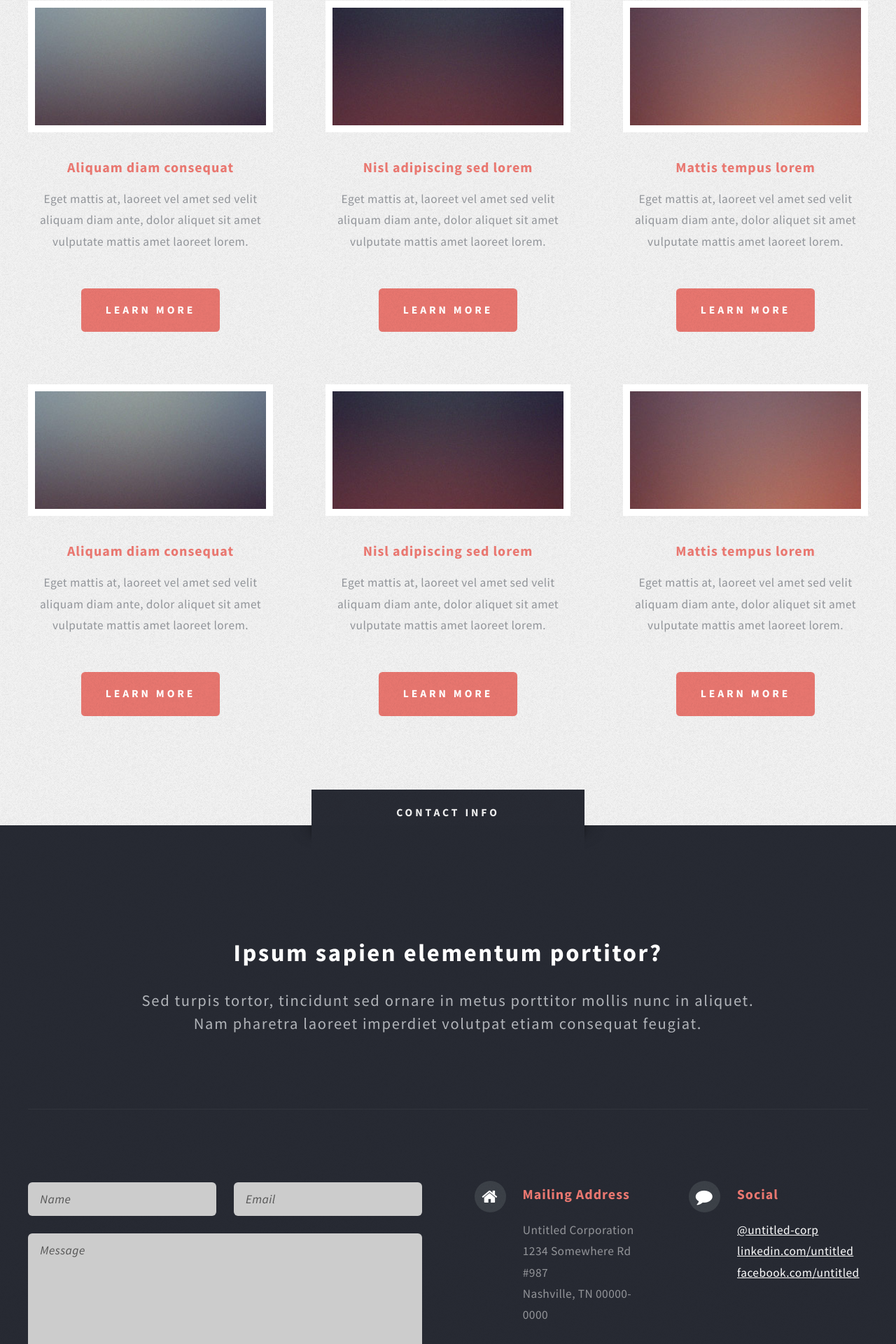
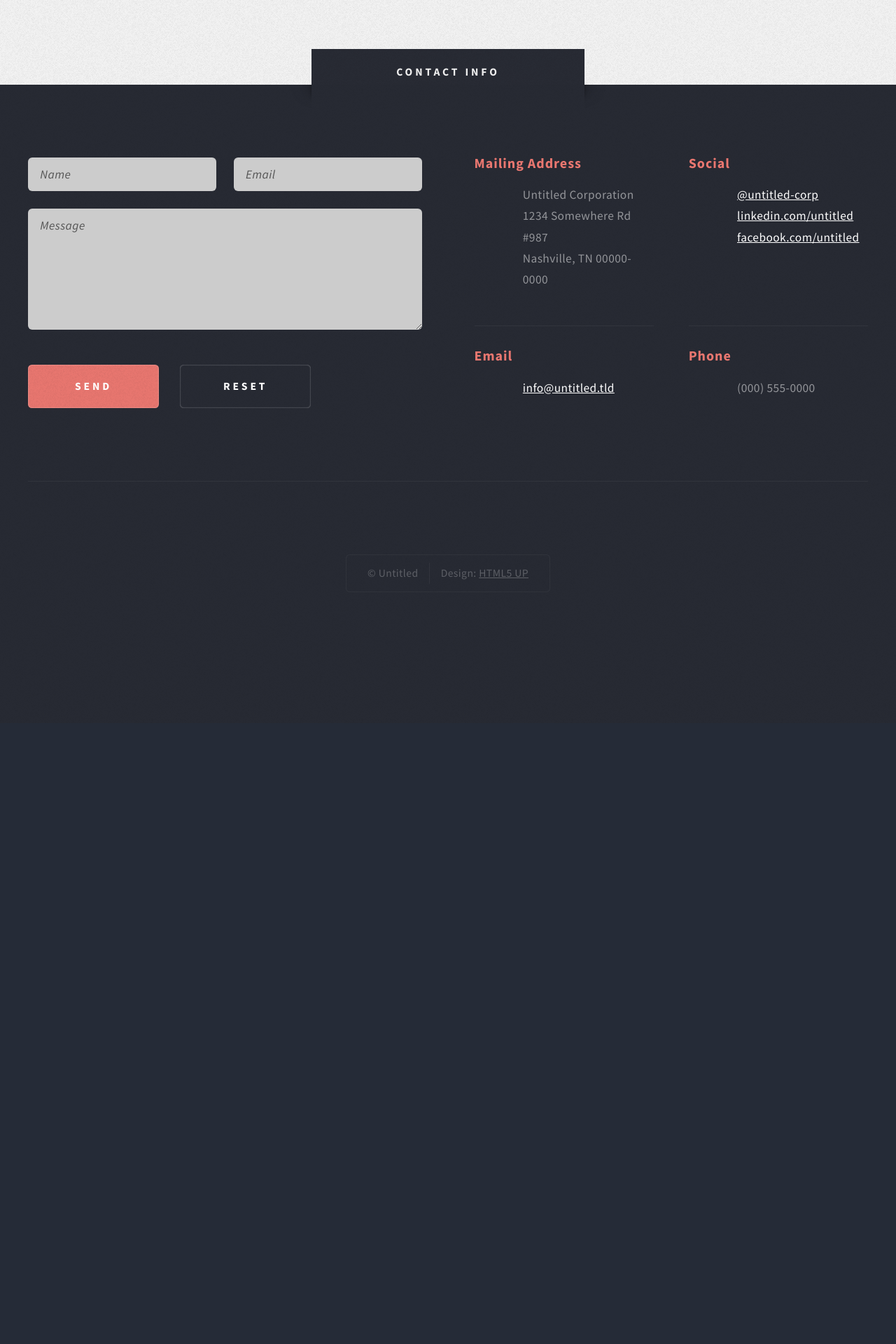
Before and after one commit to yamilburgos/mainSite, a PHP site: page / in a window 1280 px wide. Shown: the part 2360-4280 px from the top of the page at 70% size. After the commit the page ends 3192 px from the top, so only its background shows below. Run offline with PHP 8.4, Linux system fonts and the light colour scheme; some libraries are stand-ins or nearby versions.

Commit message:
Altering index.html style formatting

```diff
--- a/assets/css/main.css
+++ b/assets/css/main.css
@@ -1,14 +1,6 @@
 @import url("https://fonts.googleapis.com/css?family=Source+Sans+Pro:400,400italic,700,900");
-@import url("font-awesome.min.css");
-
-/*
-	Escape Velocity by HTML5 UP
-	html5up.net | @ajlkn
-	Free for personal and commercial use under the CCA 3.0 license (html5up.net/license)
-*/
 
 /* Reset */
-
 	html, body, div, span, applet, object, iframe, h1, h2, h3, h4, h5, h6, p, blockquote, pre, a, abbr, acronym, address, big, cite, code, del, dfn, em, img, ins, kbd, q, s, samp, small, strike, strong, sub, sup, tt, var, b, u, i, center, dl, dt, dd, ol, ul, li, fieldset, form, label, legend, table, caption, tbody, tfoot, thead, tr, th, td, article, aside, canvas, details, embed, figure, figcaption, footer, header, hgroup, menu, nav, output, ruby, section, summary, time, mark, audio, video {
 		margin: 0;
 		padding: 0;
@@ -1496,28 +1488,6 @@
 			background: #2f333b url("images/overlay.png");
 			border-radius: 1em;
 			text-align: center;
-		}
-
-/* Icons */
-
-	.icon {
-		text-decoration: none;
-	}
-
-		.icon:before {
-			display: inline-block;
-			font-family: FontAwesome;
-			font-size: 1.25em;
-			text-decoration: none;
-			font-style: normal;
-			font-weight: normal;
-			line-height: 1;
-			-webkit-font-smoothing: antialiased;
-			-moz-osx-font-smoothing: grayscale;
-		}
-
-		.icon > .label {
-			display: none;
 		}
 
 /* Wrappers */
@@ -2597,10 +2567,6 @@
 				padding: 6em 2em 6em 2em;
 			}
 
-			#footer-wrapper {
-				padding-top: 3em;
-			}
-
 			#footer-wrapper .feature-list section {
 				border-top-color: #eee;
 				border-top-color: rgba(255, 255, 255, 0.05);
--- a/assets/js/main.js
+++ b/assets/js/main.js
@@ -5,13 +5,6 @@
 			tablet: '(min-width: 737px) and (max-width: 1200px)',
 			mobile: '(max-width: 736px)'
 		})
-		.viewport({
-			breakpoints: {
-				tablet: {
-					width: 1080
-				}
-			}
-		});
 
 	$(function() {
 		var	$window = $(window),
--- a/assets/js/skel-viewport.min.js
+++ /dev/null
@@ -1,2 +0,0 @@
-/* skel-viewport.js v3.0.1 | (c) skel.io | MIT licensed */
-!function(e){"use strict";var t={config:{width:"device-width",height:"",scalable:!0,breakpoints:{}},init:function(i){return e.extend(t.config,i),e.addStateHandler("viewport",t.stateHandler),e.attach(e.newAttachment("mv",t.newViewportMeta("initial-scale=1"),1,!0)),"ie"==e.vars.browser&&e.vars.IEVersion>=10&&(e.attach(e.newAttachment("mVie",e.newStyle("@-ms-viewport{width:device-width}"),1,!0)),window.setTimeout(function(){var e=document.getElementsByTagName("body")[0],t=e.style.height;e.style.height="10000px",window.setTimeout(function(){e.style.height=t},250)},250)),e},newViewportMeta:function(e){var t=document.createElement("meta");return t.name="viewport",t.content=e,t},stateHandler:function(){var i,n,a;return n=e.generateStateConfig({width:t.config.width,height:t.config.height,scalable:t.config.scalable},t.config.breakpoints),a=[],a.push("user-scalable="+(n.scalable?"yes":"no")),n.width&&a.push("width="+n.width),n.height&&a.push("height="+n.height),"device-width"==n.width&&a.push("initial-scale=1"),i=e.newAttachment("mv-"+e.stateId,t.newViewportMeta(a.join(",")),1),[i]}};e.viewport=t.init}(skel);
--- a/index.html
+++ b/index.html
@@ -35,12 +35,14 @@
                             <br class="mobile-hide" />
 							site template by <a href="http://html5up.net" class="nobr">HTML5 UP</a>
                         </p>
+<!--
                         <p class="style2">
                            Hello curious reader(s) my name is Yamil, a student currently enrolled in General Assembly. Armed with my Computer Information Systems degree from Baruch's Zicklin School of Business, I've begun my unpredictable journey into the developer world.
                         </p>
                         <p class="style2">
                             Besides my personal hobbies, I've always had a passion for computers and I continue to work on my programming skills during my free time as well. My end goal is to create a program that many people will enjoy using and sparked their own interests in computers.
 						</p>
+-->
 						<p class="style3">It's <strong>responsive</strong>, built on <strong>HTML5</strong> and <strong>CSS3</strong>, and released for
 						free under the <a href="http://html5up.net/license">Creative Commons Attribution 3.0 license</a>, so use it for any of
 						your personal or commercial projects &ndash; just be sure to credit us!</p>
@@ -122,14 +124,6 @@
 				<div id="footer-wrapper" class="wrapper">
 					<div class="title">Contact Info</div>
 					<div id="footer" class="container">
-						<header class="style1">
-							<h2>Ipsum sapien elementum portitor?</h2>
-							<p>
-								Sed turpis tortor, tincidunt sed ornare in metus porttitor mollis nunc in aliquet.<br />
-								Nam pharetra laoreet imperdiet volutpat etiam consequat feugiat.
-							</p>
-						</header>
-						<hr />
 						<div class="row 150%">
 							<div class="6u 12u(mobile)">
 
@@ -168,7 +162,7 @@
 										<div class="row">
 											<div class="6u 12u(mobile)">
 												<section>
-													<h3 class="icon fa-home">Mailing Address</h3>
+													<h3>Mailing Address</h3>
 													<p>
 														Untitled Corporation<br />
 														1234 Somewhere Rd #987<br />
@@ -178,7 +172,7 @@
 											</div>
 											<div class="6u 12u(mobile)">
 												<section>
-													<h3 class="icon fa-comment">Social</h3>
+													<h3>Social</h3>
 													<p>
 														<a href="#">@untitled-corp</a><br />
 														<a href="#">linkedin.com/untitled</a><br />
@@ -190,7 +184,7 @@
 										<div class="row">
 											<div class="6u 12u(mobile)">
 												<section>
-													<h3 class="icon fa-envelope">Email</h3>
+													<h3>Email</h3>
 													<p>
 														<a href="#">info@untitled.tld</a>
 													</p>
@@ -198,7 +192,7 @@
 											</div>
 											<div class="6u 12u(mobile)">
 												<section>
-													<h3 class="icon fa-phone">Phone</h3>
+													<h3>Phone</h3>
 													<p>
 														(000) 555-0000
 													</p>
@@ -217,14 +211,10 @@
 						</ul>
 					</div>
 				</div>
-
 		</div>
-
-		<!-- Scripts -->
         <script src="assets/js/jquery.min.js"></script>
         <script src="assets/js/jquery.dropotron.min.js"></script>
         <script src="assets/js/skel.min.js"></script>
-        <script src="assets/js/skel-viewport.min.js"></script>
         <script src="assets/js/util.js"></script>
         <script src="assets/js/main.js"></script>
 	</body>
```
Lines whose indentation alone changed are shown as unchanged.
